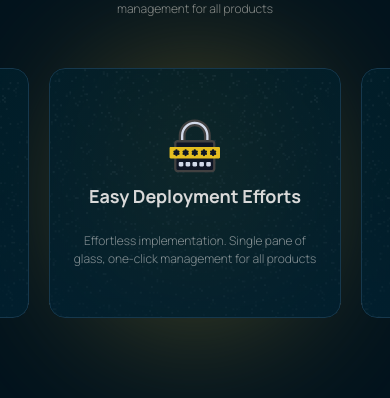
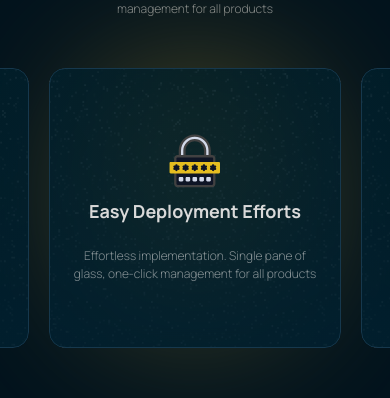
Before and after one commit to hiTushar/barasingha, a React (Create React App) app: page / in a window 390 px wide. Shown: the part 829-1227 px from the top of the page. Built offline with nearby package versions, Linux system fonts and the light colour scheme; the HTML template or start-up script is replaced by a standard one.

Commit message:
Responsive fix Environment section

```diff
--- a/src/components/sections/Environment/Environment.jsx
+++ b/src/components/sections/Environment/Environment.jsx
@@ -84,7 +84,7 @@ const Environment = (props) => {
    }
 
    const handleSliderWheel = (e) => {
-      e.preventDefault()
+      // e.preventDefault()
       if (e.deltaY > 0) {
          sliderRef.current.slickNext()
       } else {
--- a/src/components/sections/Environment/Environment.scss
+++ b/src/components/sections/Environment/Environment.scss
@@ -296,6 +296,21 @@
    }
 }
 
+.custom-container {
+   .slick-track {
+      display: flex;
+      height: 280px;
+
+      .slick-slide > div {
+         height: 100%;
+      }
+
+      .env_card {
+         height: 100%;
+      }
+   }
+}
+
 @media (max-width: 992px) {
    // .env_card{min-height: 250px;}
    .env_card .env_card_contents_container {
```
